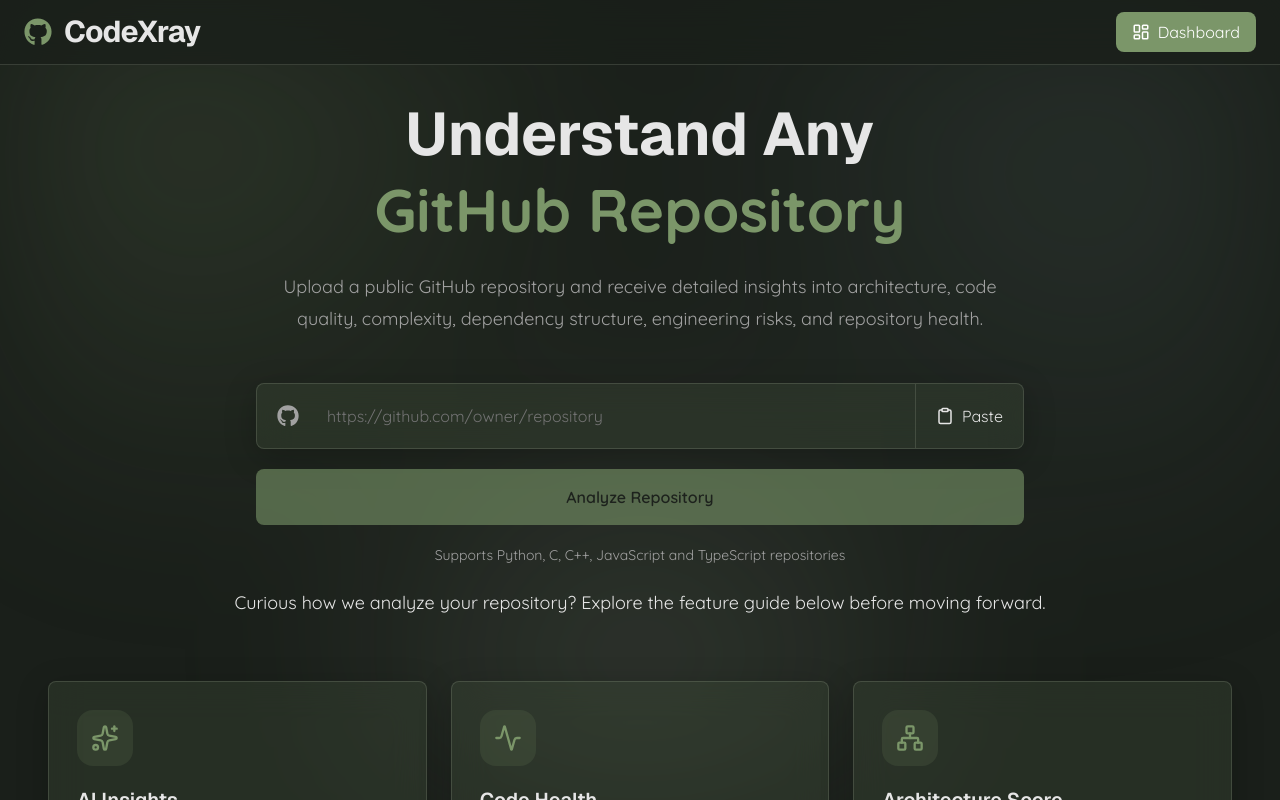
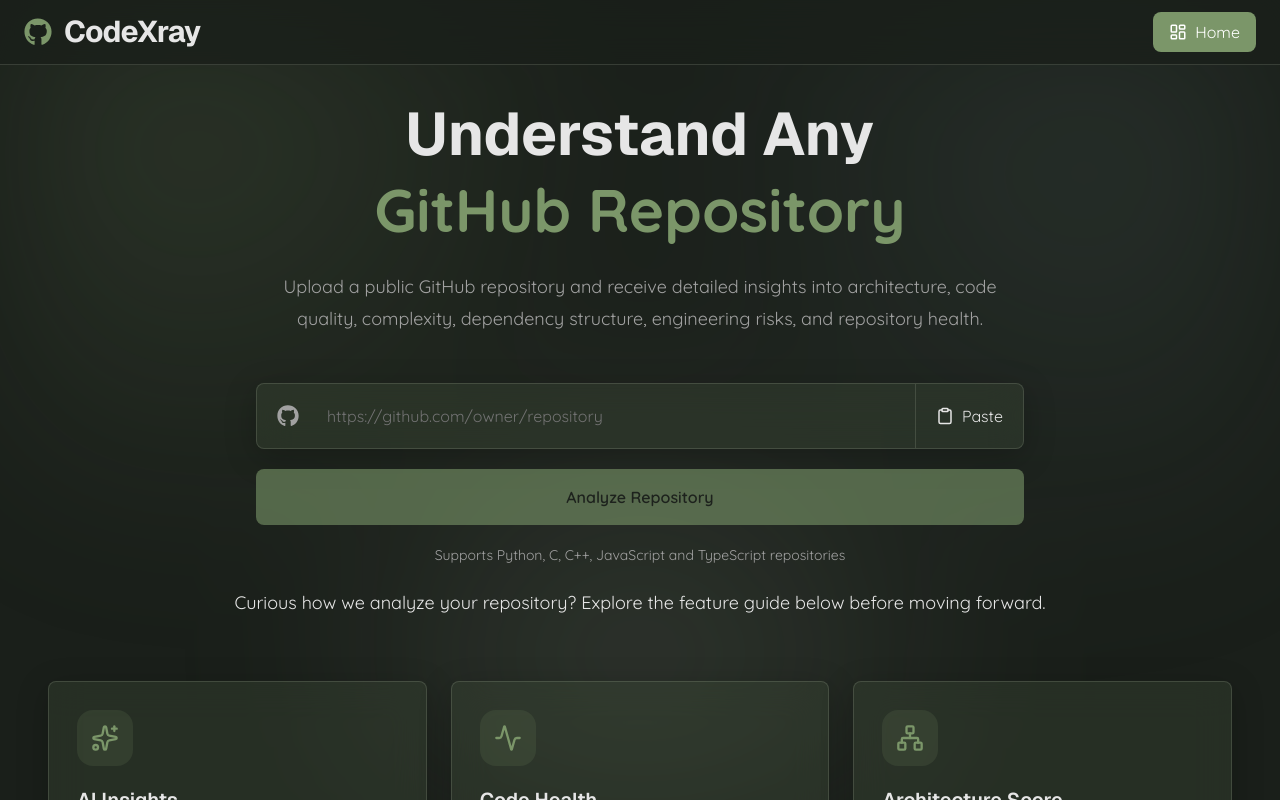
Before and after one commit to yashvi-jain/repo-analyzer, a React (Vite) app in the folder frontend/: page / in a window 1280 px wide. Shown: the top 800 px of the page. Built offline with nearby package versions, Linux system fonts and the light colour scheme; no server answers.

Commit message:
minor frontend refined and solved keyerror

```diff
--- a/frontend/src/App.jsx
+++ b/frontend/src/App.jsx
@@ -31,7 +31,7 @@
           <nav className="flex items-center gap-3">
             <NavLink to="/" className={navLinkClass}>
               <LayoutDashboard size={18} />
-              Dashboard
+              Home
             </NavLink>
 
             {/* <NavLink to="/history" className={navLinkClass}>
--- a/frontend/src/pages/Dashboard.jsx
+++ b/frontend/src/pages/Dashboard.jsx
@@ -87,7 +87,7 @@
   errorr,
 } = data;
     return (
-    <div className="mx-auto max-w-[1400px] px-6 py-10">
+    <div className="mx-auto max-w-[1400px] px-6 py-0">
       <p className="text-center text-lg"> Curious how we analyze your repository? Explore the feature guide on the home page. </p>
       <h1 className="font-heading text-4xl font-bold">
         Repository Analysis
```
Also changed, not shown: 1 other file (tests, documents, lock files or other folders).
